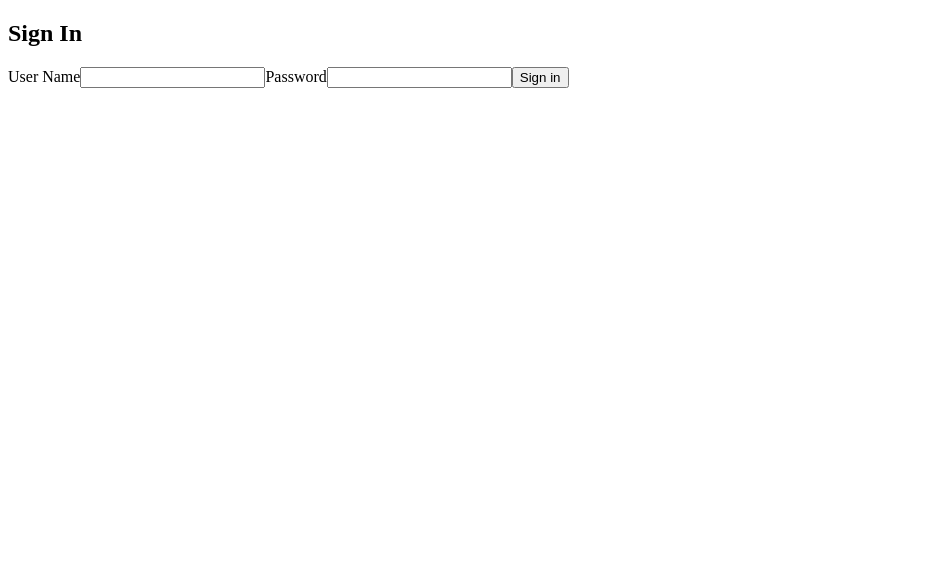
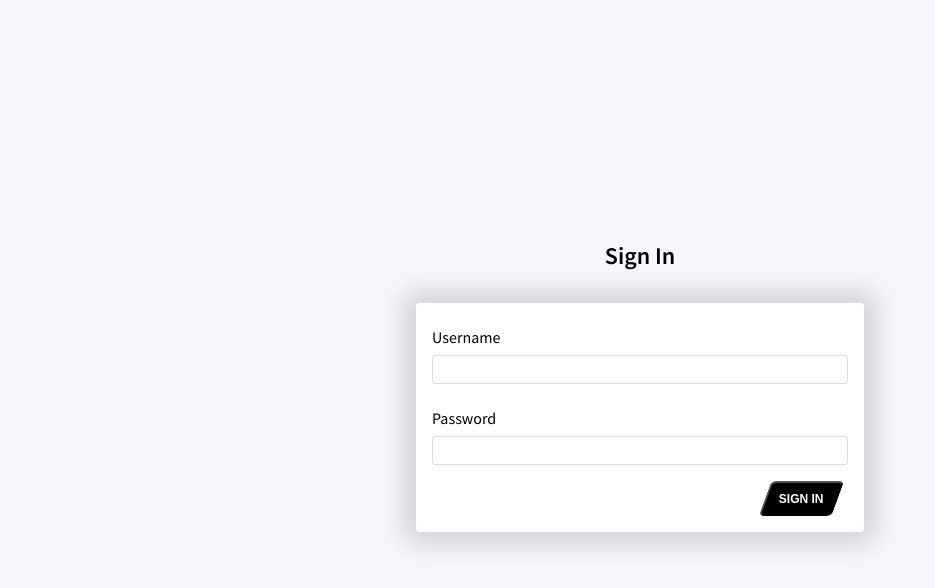
Before and after one commit to ArifEbrahim/login-test, a React (Create React App) app: page / in a window 1280 px wide. Shown: the top 588 px of the page, without its empty margins (0-935 px from the left). Built offline with nearby package versions, Linux system fonts and the light colour scheme.

Commit message:
Style: login page styling complete

```diff
--- a/public/index.html
+++ b/public/index.html
@@ -3,6 +3,9 @@
   <head>
     <meta charset="utf-8" />
     <link rel="icon" href="%PUBLIC_URL%/favicon.ico" />
+    <link rel="preconnect" href="https://fonts.googleapis.com">
+    <link rel="preconnect" href="https://fonts.gstatic.com" crossorigin>
+    <link href="https://fonts.googleapis.com/css2?family=Source+Sans+Pro:wght@400;600&display=swap" rel="stylesheet">
     <meta name="viewport" content="width=device-width, initial-scale=1" />
     <meta name="theme-color" content="#000000" />
     <meta
--- /dev/null
+++ b/src/Pages/Login/Login.css
@@ -0,0 +1,66 @@
+.login-container {
+  width: 90vw;
+  margin: auto;
+}
+
+.login-header {
+  text-align: center;
+  margin-top: 15rem;
+}
+
+.form-container-1 {
+  display: flex;
+  justify-content: center;
+  margin-top: 2rem;
+}
+
+form {
+  width: 28rem;
+  background-color: white;
+  border-radius: 3px;
+  box-shadow: rgb(0 0 0 / 15%) 0px 0px 26px 12px;
+}
+
+.form-container-2 {
+  display: flex;
+  flex-direction: column;
+  margin: 1rem;
+}
+
+.btn-container {
+  display: flex;
+  justify-content: flex-end;
+}
+
+label {
+  margin: 0.5rem 0;
+}
+
+input {
+  padding: 6px;
+  border-radius: 3px;
+  border: 1px solid gainsboro;
+  margin-bottom: 1rem;
+}
+
+.btn{
+  padding: 8px 12px;
+  border-radius: 5px;
+  transform: skewX(-20deg);
+  background-color: black;
+  margin-right: 10px;
+  transition-duration: 0.3s;
+}
+
+button:hover {
+  box-shadow: inset 85px 0 0 grey;
+}
+
+.btn-text{
+  font-weight: 600;
+  font-size: 12px;
+  transform: skewX(20deg);
+  display: inline-block;
+  text-transform: uppercase;
+  color: white;
+}
--- a/src/Pages/Login/index.js
+++ b/src/Pages/Login/index.js
@@ -1,5 +1,6 @@
 import React, { useState } from "react";
 import axios from "axios";
+import "./Login.css";
 
 export default function Login() {
   const [username, setUsername] = useState("");
@@ -20,19 +21,19 @@ export default function Login() {
     };
     try {
       const response = await axios.post(url, data, config);
-      const access_token = response.data.access_token;
-      localStorage.setItem('token', access_token);
-    } catch (error) {
-      console.log(error)
-    }
-
+      localStorage.setItem("token", response.data.access_token);
+    } catch (error) {}
   };
 
   return (
-    <div>
+    <div className="login-container">
+      <header className="login-header">
         <h2>Sign In</h2>
-
-        <label htmlFor="username">User Name</label>
+      </header>
+      <main className="form-container-1">
+        <form>
+          <div className="form-container-2">
+            <label htmlFor="username">Username</label>
             <input
               type="text"
               id="username"
@@ -48,10 +49,14 @@ export default function Login() {
               onChange={(e) => setPassword(e.target.value)}
               value={password}
             />
-        <button type="button" onClick={handleClick}>
-          Sign in
+            <div className="btn-container">
+              <button className='btn' type="button" onClick={handleClick}>
+                <span className="btn-text">Sign in</span>
               </button>
-
+            </div>
+          </div>
+        </form>
+      </main>
     </div>
   );
 }
--- a/src/index.css
+++ b/src/index.css
@@ -1,3 +1,7 @@
 body {
   box-sizing: border-box;
+  margin: 0;
+  padding: 0;
+  background-color: #F5F7FB;
+  font-family: 'Source Sans Pro', sans-serif;
 }
```
Also changed, not shown: 1 other file (tests, documents, lock files or other folders). Lines whose indentation alone changed are shown as unchanged.
